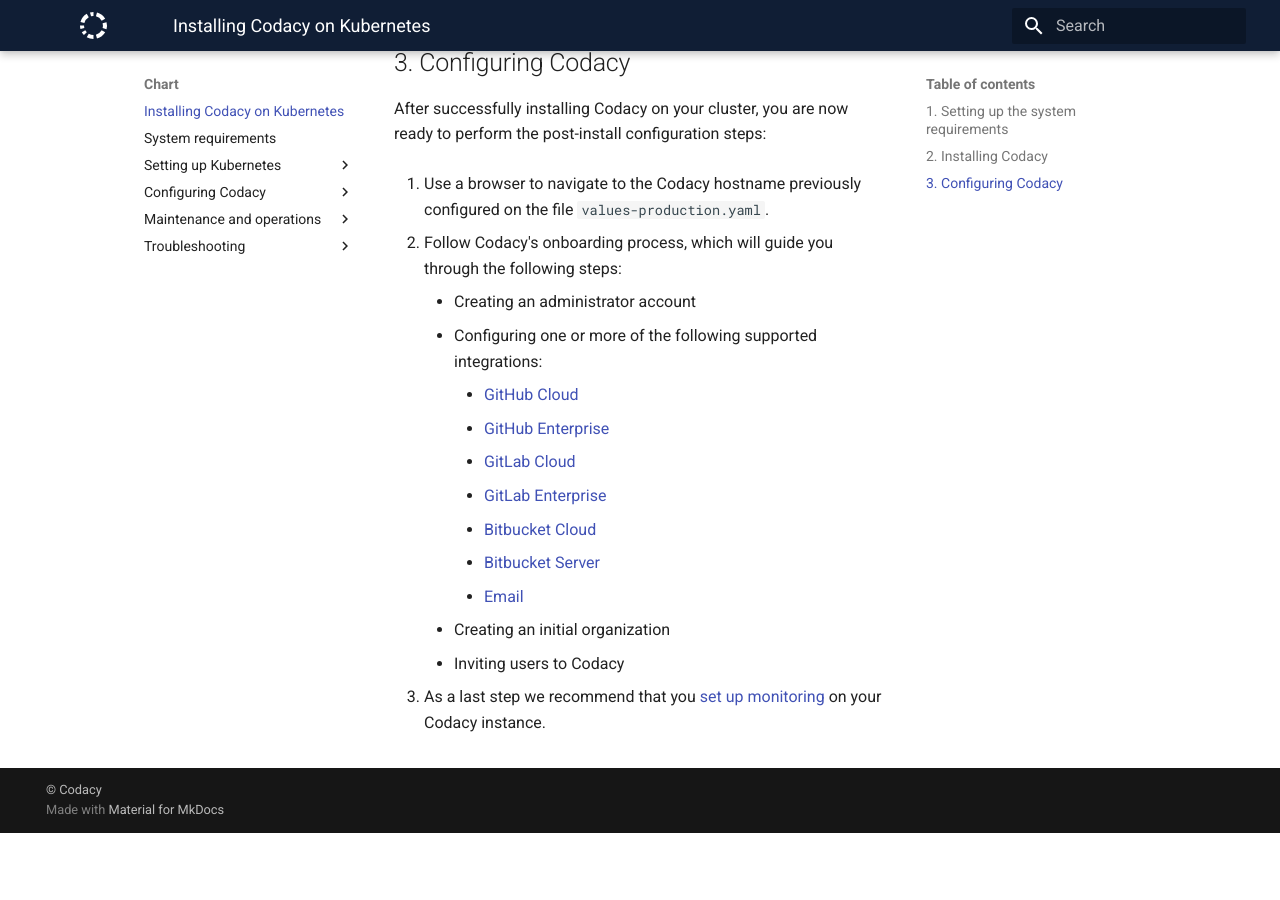
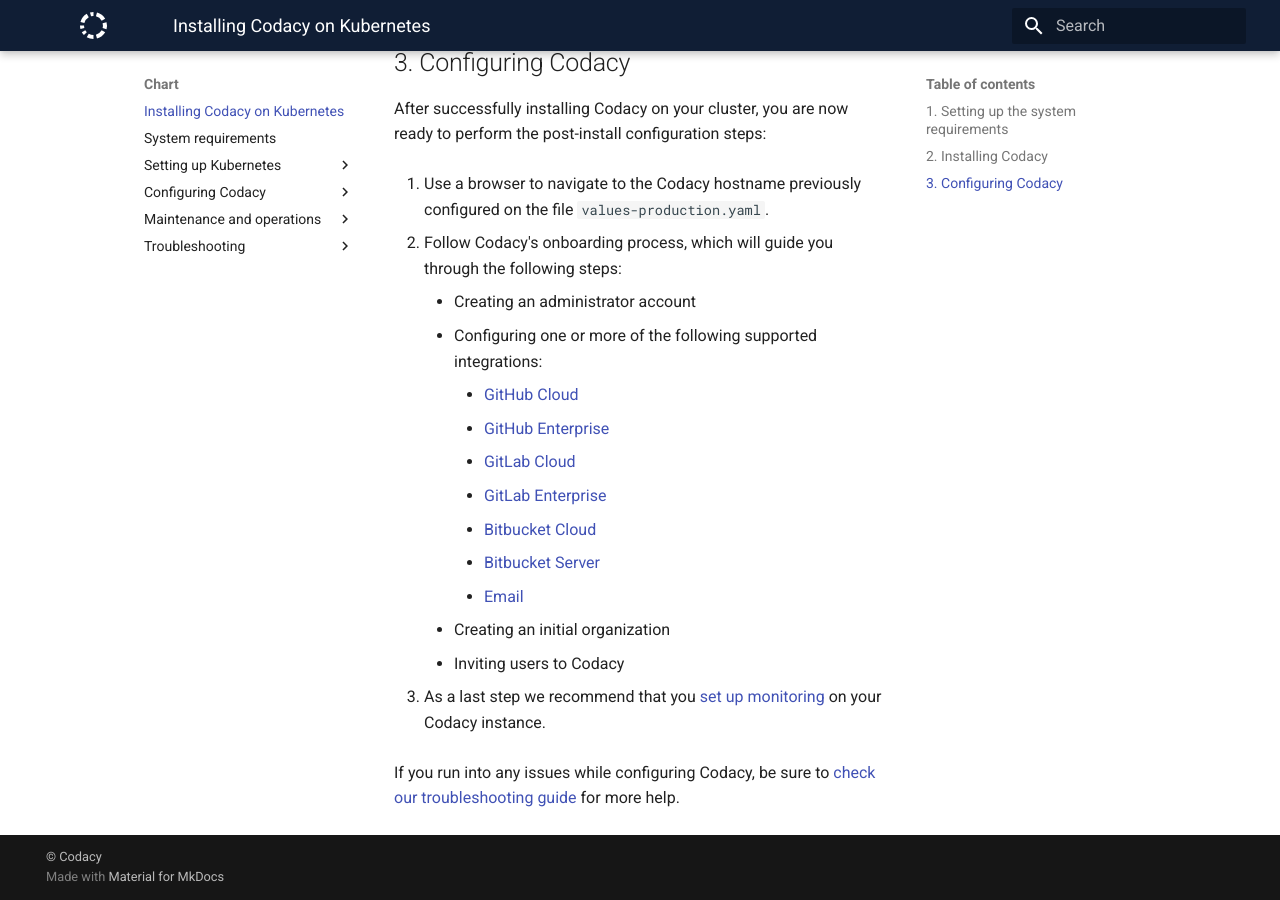
Before and after one commit to codacy/chart, an MkDocs documentation site: the page built from docs/index.md, in a window 1280 px wide and 900 px high, scrolled down 3374 px. Built offline with MkDocs 1.6.1 and Material for MkDocs 9.7.7, drawn with Linux system fonts in a browser that asks for light colours; before the commit the page ends 4207 px from its top, so only the background shows below that.

Commit message:
Moved action  call to check troubleshooting guide to index.md
This is to avoid having the link repeated across too many files.

Also, since the Codacy UI will provide feedback and include a link
to the troubleshooting information, it isn't as critical that the users
see the link at the time they are reading the documentation.

```diff
--- a/docs/index.md
+++ b/docs/index.md
@@ -143,3 +143,5 @@
     -   Inviting users to Codacy
 
 3.  As a last step we recommend that you [set up monitoring](configuration/monitoring.md) on your Codacy instance.
+
+If you run into any issues while configuring Codacy, be sure to [check our troubleshooting guide](troubleshoot/troubleshoot.md) for more help.
```
Also changed, not shown: docs/configuration/integrations/bitbucket-cloud.md (+0 -2 lines), docs/configuration/integrations/github-cloud.md (+0 -2 lines), docs/configuration/integrations/github-enterprise.md (+0 -2 lines), docs/configuration/integrations/gitlab-cloud.md (+0 -2 lines), docs/configuration/integrations/gitlab-enterprise.md (+0 -2 lines).
